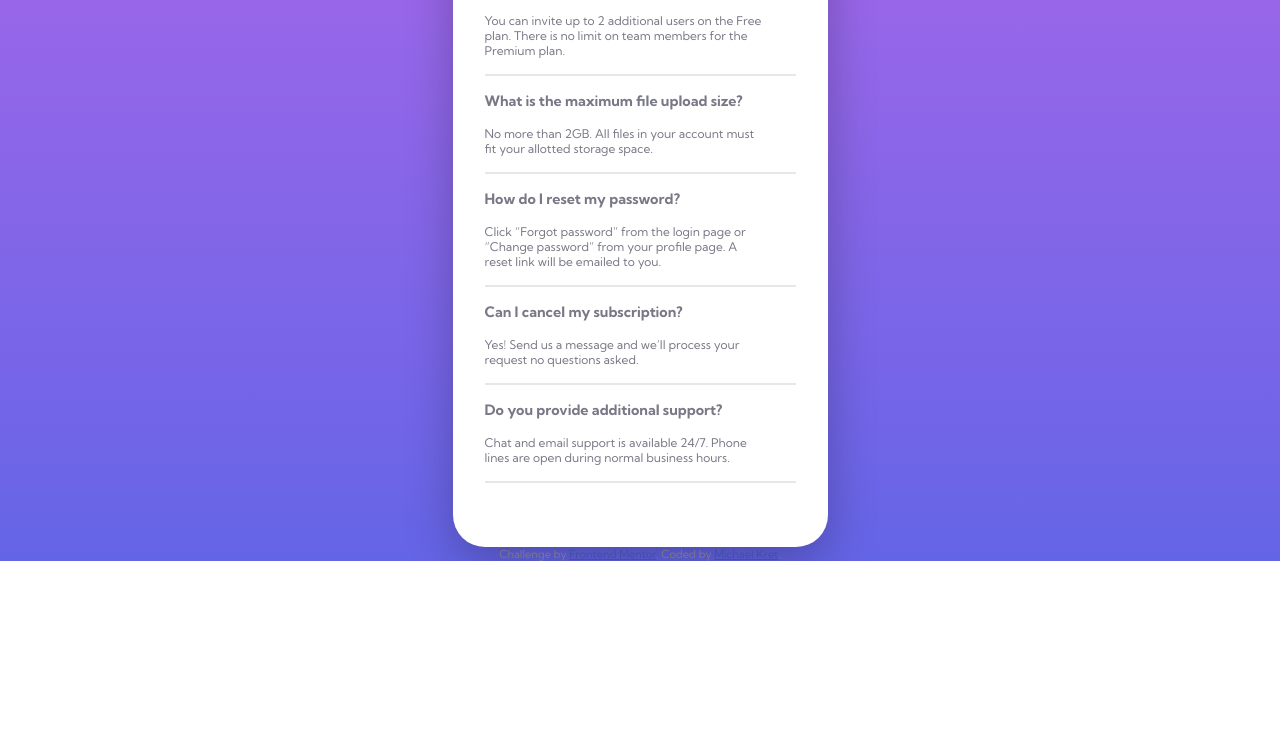
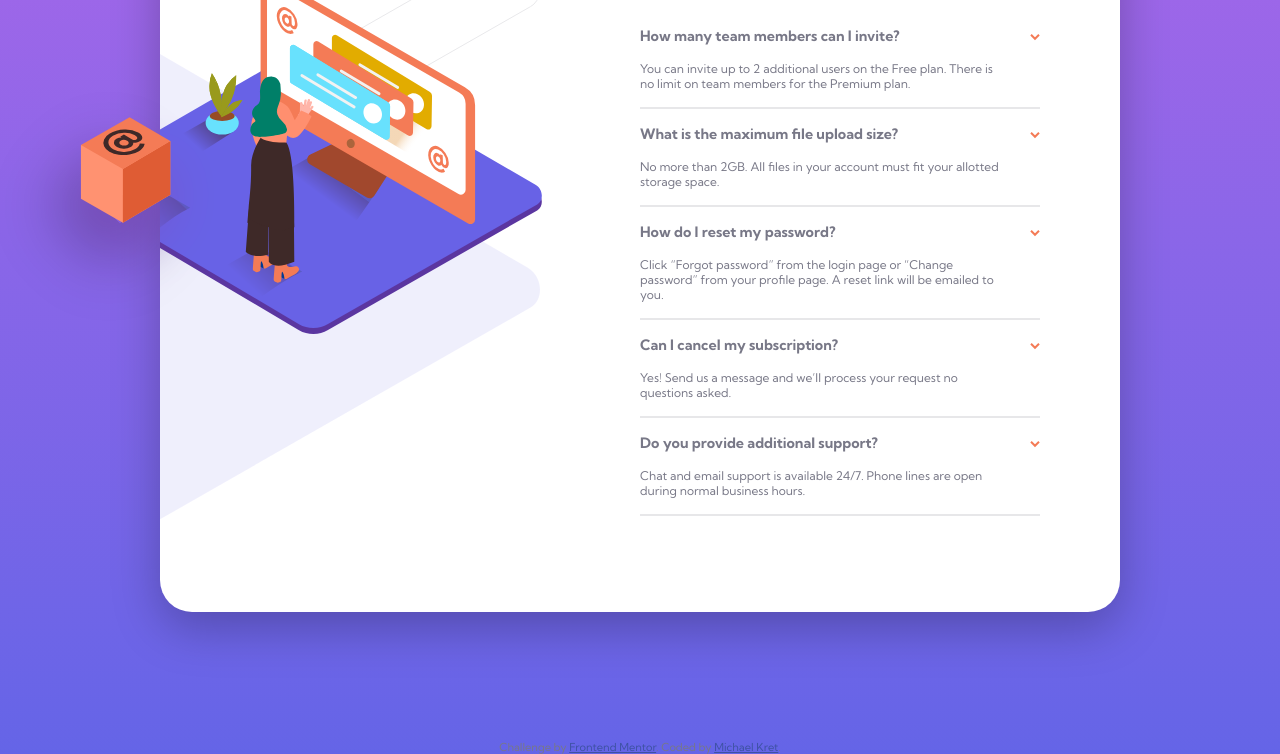
Before and after one commit to atekron/fm-faq-accordion-card, a plain HTML site: page index.html in a window 1280 px wide. Shown: the part 253-1007 px from the top of the page. Before the commit the page ends 814 px from the top, so only its background shows below. Drawn offline with Linux system fonts and the light colour scheme.

Commit message:
finished layout

```diff
--- a/index.html
+++ b/index.html
@@ -29,7 +29,13 @@
     <section class="container">
       <div class="hero-image">
         <img
+          class="image-mobile"
           src="/images/illustration-woman-online-mobile.svg"
+          alt="support worker"
+        />
+        <img
+          class="image-desktop"
+          src="/images/illustration-woman-online-desktop.svg"
           alt="support worker"
         />
       </div>
--- a/style.css
+++ b/style.css
@@ -35,11 +35,16 @@ body {
 }
 
 .container {
+  position: relative;
   width: var(--screen-mobile);
-  margin: auto;
+  margin: 8rem auto;
   background-color: white;
   border-radius: 2rem;
   box-shadow: 0 1rem 3rem 0 rgba(0, 0, 0, 0.25);
+}
+
+.image-desktop {
+  display: none;
 }
 
 .hero-image {
@@ -49,10 +54,10 @@ body {
   background-position: top left 65px;
 }
 
-.hero-image > img {
+.hero-image > .image-mobile {
   display: block;
   position: relative;
-  top: -100px;
+  top: -110px;
   right: -40px;
 }
 
@@ -83,6 +88,70 @@ body {
   font-weight: 700;
 }
 
+.question::after {
+  content: url("/images/icon-arrow-down.svg");
+  display: block;
+  float: right;
+  /* transform: rotate(180deg); */
+}
+
 .questions > li > p {
+  display: block;
   padding-right: 2rem;
 }
+
+@media screen and (min-width: 960px) {
+  .container {
+    min-width: 960px;
+    display: grid;
+    grid-template-columns: 1fr 1fr;
+  }
+
+  .faq {
+    padding: 4rem 5rem 4rem 0;
+  }
+
+  .faq > h1 {
+    text-align: left;
+  }
+
+  .image-desktop {
+    display: block;
+    position: relative;
+    top: 100px;
+    left: -90px;
+  }
+
+  .hero-image {
+    background-image: url("/images/bg-pattern-desktop.svg");
+    background-repeat: no-repeat;
+    height: 100%;
+    width: 100%;
+    overflow: hidden;
+    background-position: top -260px left -585px;
+    border-radius: 2rem 0 0 2rem;
+  }
+
+  .hero-image::after {
+    content: url("/images/illustration-box-desktop.svg");
+    display: block;
+    position: absolute;
+    top: 240px;
+    left: -130px;
+  }
+  .hero-image::before {
+    content: "";
+    display: block;
+    width: 40px;
+    height: 40px;
+    transform: rotate(45deg);
+    position: absolute;
+    top: 300px;
+    left: -60px;
+    box-shadow: 0 1rem 4rem 1.5rem rgba(0, 0, 0, 0.25);
+  }
+
+  .hero-image > .image-mobile {
+    display: none;
+  }
+}
```
